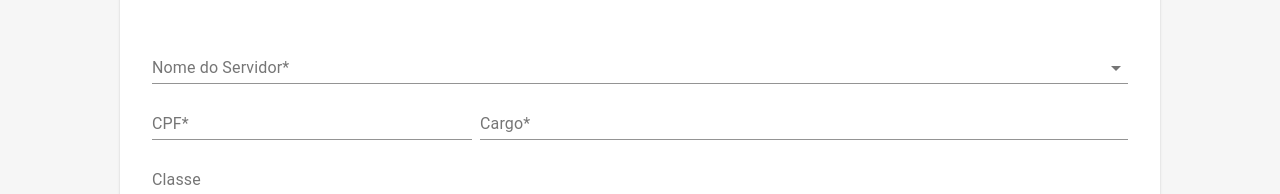
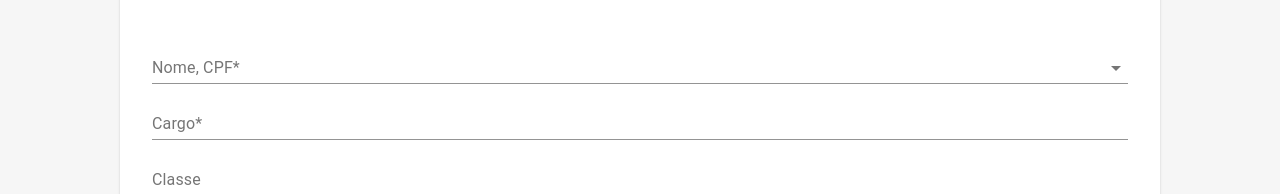
Before and after one commit to fga-eps-mds/2021.2-SysArq-Frontend, a React (Create React App) app in the folder sysarq/: page /documents/frequency-sheet in a window 1280 px wide. Shown: the part 178-372 px from the top of the page. Built offline with nearby package versions, Linux system fonts and the light colour scheme; no server answers; sample sign-in values are in the browser's storage.

Commit message:
Adiciona mudanças pedidas pelo cliente no autocomplete

```diff
--- a/sysarq/src/pages/Documents/Create/CreateFrequencySheet.js
+++ b/sysarq/src/pages/Documents/Create/CreateFrequencySheet.js
@@ -17,7 +17,6 @@ import Autocomplete from "@material-ui/lab/Autocomplete";
 import {
 	formatDate,
 	initialPeriod,
-	isInt,
 	isDateNotValid,
 	axiosProfileError,
 } from "../../../support";
@@ -39,7 +38,7 @@ const CreateFrequencySheet = () => {
 	const [publicWorker, setPublicWorker] = useState(publicWorkers.id);
 	const [publicWorkerInput, setPublicWorkerInput] = useState("");
 	const [senderProcessNumber, setSenderProcessNumber] = useState("");
-	const [cpfWorker, setCpf] = useState("");
+	// const [cpfWorker, setCpf] = useState("");
 	const [roleWorker, setRole] = useState("");
 	const [workerClass, setWorkerClass] = useState("");
 	const [workplaceWorker, setWorkplace] = useState("");
@@ -47,8 +46,7 @@ const CreateFrequencySheet = () => {
 	const [notesLocal, setNotes] = useState("");
 	const [referencePeriod, setReferencePeriod] = useState(initialPeriod);
 	const [type, setType] = useState("");
-
-	const [cpfHelperText, setCpfHelperText] = useState("");
+	// const [cpfHelperText, setCpfHelperText] = useState("");
 	const [roleHelperText, setRoleHelperText] = useState("");
 	const [workplaceHelperText, setWorkplaceHelperText] = useState("");
 	const [districtHelperText, setDistrictHelperText] = useState("");
@@ -66,10 +64,11 @@ const CreateFrequencySheet = () => {
 	const handleSenderProcessNumberChange = (event) =>
 		setSenderProcessNumber(event.target.value);
 
-	const handleCpfChange = (event) => {
-		setCpfHelperText("");
-		setCpf(event.target.value);
-	};
+	// eslint-disable-next-line
+	// const handleCpfChange = (event) => {
+	// 	setCpfHelperText("");
+	// 	setCpf(event.target.value);
+	// };
 
 	const handlePublicWorkerChange = (value) => {
 		setPublicWorkerHelperText("");
@@ -77,7 +76,8 @@ const CreateFrequencySheet = () => {
 			setPublicWorker(undefined);
 			return;
 		}
-		setPublicWorker(value.id);
+		setPublicWorker(value);
+		// setCpf(value.cpf);
 	};
 
 	const handleRoleChange = (event) => {
@@ -130,7 +130,6 @@ const CreateFrequencySheet = () => {
 		setPublicWorkerInput("");
 		setPublicWorker(undefined);
 		setSenderProcessNumber("");
-		setCpf("");
 		setRole("");
 		setWorkerClass("");
 		setWorkplace("");
@@ -142,25 +141,23 @@ const CreateFrequencySheet = () => {
 
 	const onSubmit = () => {
 		setLoading(true);
-
 		if (!publicWorker) {
-			setPublicWorkerHelperText("Insira o nome");
+			setPublicWorkerHelperText("Selecione um nome");
 			setLoading(false);
 			return "workerName error";
 		}
 
-		if (cpfWorker === "") {
-			setCpfHelperText("Insira um CPF");
-			setLoading(false);
-			return "cpf error";
-		}
+		// if (cpfWorker === "") {
+		// 	setCpfHelperText("Insira um CPF");
+		// 	setLoading(false);
+		// 	return "cpf error";
+		// }
 
-		if (!isInt(cpfWorker) || cpfWorker.length !== 11) {
-			setCpfHelperText("Insira um CPF válido");
-			setLoading(false);
-			return "cpf error";
-		}
-
+		// if (!isInt(cpfWorker) || cpfWorker.length !== 11) {
+		// 	setCpfHelperText("Insira um CPF válido");
+		// 	setLoading(false);
+		// 	return "cpf error";
+		// }
 		if (roleWorker === "") {
 			setRoleHelperText("Insira um cargo");
 			setLoading(false);
@@ -208,8 +205,8 @@ const CreateFrequencySheet = () => {
 					.post(
 						"frequency-sheet/",
 						{
-							person_id: publicWorker,
-							cpf: cpfWorker,
+							person_id: publicWorker.id,
+							cpf: publicWorker.cpf,
 							role: roleWorker,
 							category: workerClass,
 							workplace: workplaceWorker,
@@ -242,21 +239,20 @@ const CreateFrequencySheet = () => {
 			.then((r) => {
 				localStorage.setItem("tkr", r.data.refresh);
 				localStorage.setItem("tk", r.data.access);
-				const token = localStorage.getItem("tk");
 				axiosArchives
 					.get(url, {
-						headers: { Authorization: `JWT ${token}` },
+						headers: { Authorization: `JWT ${localStorage.getItem("tk")}` },
 					})
 					.then((response) => setTypes(response.data))
-					.then(() => {
-						axiosArchives
-							.get(urlPublicWorker, {
-								headers: { Authorization: `JWT ${token}` },
-							})
-							.then((response) => setPublicWorkers(response.data))
-							.catch(() => connectionError());
+					.catch(() => connectionError());
+
+				axiosArchives
+					.get(urlPublicWorker, {
+						headers: { Authorization: `JWT ${localStorage.getItem("tk")}` },
 					})
+					.then((response) => setPublicWorkers(response.data))
 					.catch(() => connectionError());
+
 			})
 			.catch((error) => {
 				axiosProfileError(error, connectionError);
@@ -276,6 +272,7 @@ const CreateFrequencySheet = () => {
 			<Grid item xs={12} sm={12} md={12}>
 				<Autocomplete
 					id="workerName"
+					data-testid='autocomplete'
 					value={publicWorkers.name}
 					onChange={(event, newValue) => {
 						handlePublicWorkerChange(newValue);
@@ -288,14 +285,14 @@ const CreateFrequencySheet = () => {
 						(a, b) => -b.firstLetter.localeCompare(a.firstLetter)
 					)}
 					groupBy={(option) => option.firstLetter}
-					getOptionLabel={(option) => option.name}
+					getOptionLabel={(option) => `${option.name}, ${option.cpf}`}
 					getOptionSelected={(option, value) => option.name === value.name}
 					autoHighlight
 					renderInput={(params) => (
 						<TextField
 							// eslint-disable-next-line
 							{...params}
-							label="Nome do Servidor*"
+							label="Nome, CPF*"
 							error={publicWorkerHelperText !== ""}
 							helperText={publicWorkerHelperText}
 						/>
@@ -303,7 +300,7 @@ const CreateFrequencySheet = () => {
 				/>
 			</Grid>
 
-			<Grid item xs={12} sm={12} md={4}>
+			{/* <Grid item xs={12} sm={12} md={4}>
 				<TextField
 					fullWidth
 					id="cpf"
@@ -314,9 +311,9 @@ const CreateFrequencySheet = () => {
 					helperText={cpfHelperText}
 					inputProps={{ maxLength: 11 }}
 				/>
-			</Grid>
+			</Grid> */}
 
-			<Grid item xs={12} sm={12} md={8}>
+			<Grid item xs={12} sm={12} md={12}>
 				<TextField
 					fullWidth
 					id="role"
```
Also changed, not shown: sysarq/src/tests/support/server.js (+13 -1 lines), 1 other file (tests, documents, lock files or other folders).
